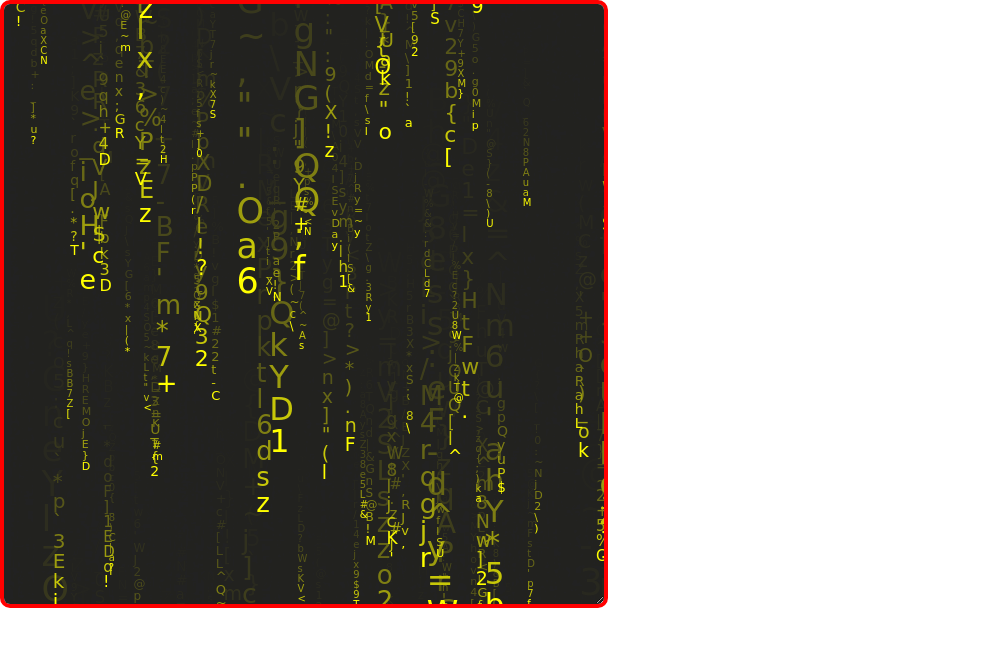
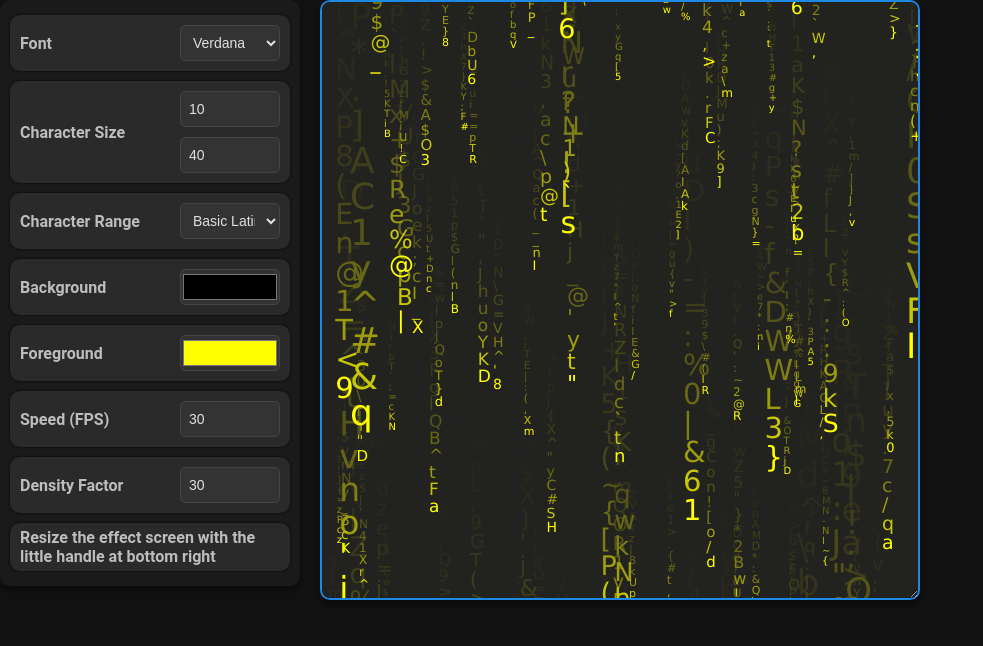
Before and after one commit to m-sarabi/rain-char, a website: page index.html in a window 1280 px wide. Shown: the whole page, without its empty margins (0-983 px from the left). Drawn offline with Linux system fonts and the light colour scheme.

Commit message:
updated the demo

```diff
--- a/demo/script.js
+++ b/demo/script.js
@@ -1,12 +1,47 @@
 const rain = new RainChar({
     id: 'rain',
-    font: 'cursive',
+    font: 'Verdana',
     parentId: 'effect',
+    // charRange: [0x3041, 0x30FF],
 });
 rain.start();
 
-document.addEventListener('keyup', function (event) {
-    if (event.key === 'Enter') {
-        document.getElementById('rain').requestFullscreen().then();
-    }
+document.getElementById('font').addEventListener('change', function () {
+    rain._font = this.value;
+    rain.start();
 });
+
+const charSize1 = document.getElementById('char-size1');
+const charSize2 = document.getElementById('char-size2');
+[charSize1, charSize2].forEach(charSize => {
+    charSize.addEventListener('change', function () {
+        rain._charSize = [charSize1.value ? Number(charSize1.value) : 10, charSize2.value ? Number(charSize2.value) : 40];
+        rain.start();
+    });
+});
+
+document.getElementById('char-range').addEventListener('change', function () {
+    const range = this.value.split(' ').map(Number);
+    rain._charRange = [range[0], range[1]];
+    rain.start();
+});
+
+document.getElementById('bg-color').addEventListener('input', function () {
+    rain._bg = this.value;
+});
+
+document.getElementById('fg-color').addEventListener('input', function () {
+    rain._fg = this.value;
+});
+
+document.getElementById('fps').addEventListener('input', function () {
+    this.value = Math.min(Math.max(Number(this.getAttribute('min')), this.value), Number(this.getAttribute('max')));
+    rain._fps = this.value;
+    rain.start();
+});
+
+document.getElementById('density').addEventListener('input', function () {
+    this.value = Math.min(Math.max(Number(this.getAttribute('min')), this.value), Number(this.getAttribute('max')));
+    rain._densityFactor = this.value;
+    rain.start();
+});
--- a/demo/style.css
+++ b/demo/style.css
@@ -1,3 +1,7 @@
+* {
+    box-sizing: border-box;
+}
+
 body {
     width: 100%;
     height: 100vh;
@@ -6,7 +10,9 @@ body {
     display: flex;
     justify-content: start;
     align-items: start;
-    font-family: monospace;
+    font-family: 'Roboto', sans-serif;
+    background-color: #121212;
+    color: #e0e0e0;
 }
 
 #rain {
@@ -20,7 +26,64 @@ body {
     width: 600px;
     height: 600px;
     resize: both;
+    border-radius: 10px;
     overflow: hidden;
+    border: 2px solid #1e88e5;
+    box-shadow: 0 4px 8px rgba(0, 0, 0, 0.5);
+    background-color: #1c1c1c;
+    position: relative;
+}
+
+#controls {
+    display: flex;
+    flex-direction: column;
+    padding: 10px;
     border-radius: 10px;
-    border: 4px solid red;
+    background-color: #1a1a1a;
+    box-shadow: 0 4px 8px rgba(0, 0, 0, 0.5);
+    width: 300px;
+    margin-right: 20px;
 }
+
+input, select {
+    margin: 5px 0;
+    padding: 8px;
+    border-radius: 5px;
+    border: 1px solid #444;
+    font-size: 14px;
+    height: 36px;
+    background-color: #333;
+    color: #e0e0e0;
+}
+
+input[type=color] {
+    padding: 0;
+}
+
+.row > * {
+    width: 100px;
+}
+
+.row > div > * {
+    width: 100%;
+}
+
+.row {
+    display: flex;
+    justify-content: space-between;
+    align-items: center;
+    gap: 10px;
+    padding: 5px 10px;
+    border-radius: 10px;
+    box-shadow: 0 0 3px rgba(0, 0, 0, 0.8);
+    margin: 5px 0;
+    width: 100%;
+    background-color: #2a2a2a;
+    box-sizing: border-box;
+}
+
+label {
+    font-weight: 600;
+    color: #bdbdbd;
+    flex: 1;
+}
--- a/index.html
+++ b/index.html
@@ -7,6 +7,54 @@
     <script src="src/rain-char.js"></script>
 </head>
 <body>
+<div id="controls">
+    <div class="row">
+        <label>Font</label>
+        <select id="font">
+            <option value="Verdana">Verdana</option>
+            <option value="cursive">cursive</option>
+            <option value="Courier New">Courier New</option>
+            <option value="Times New Roman">Times New Roman</option>
+            <option value="Brush Script MT">Brush Script MT</option>
+        </select>
+    </div>
+    <div class="row">
+        <label>Character Size</label>
+        <div>
+            <input type="number" min="5" max="100" id="char-size1" value="10">
+            <input type="number" min="5" max="100" id="char-size2" value="40">
+        </div>
+    </div>
+    <div class="row">
+        <label>Character Range</label>
+        <select id="char-range">
+            <option value="0x0021 0x007e">Basic Latin</option>
+            <option value="0xc0 0x2af">Extended Latin</option>
+            <option value="0x3041 0x30ff">Hiragana/Katakana</option>
+            <option value="0x2800 0x28ff">Braille Patterns</option>
+            <option value="0x1f300 0x1f64f">Emojis</option>
+        </select>
+    </div>
+    <div class="row">
+        <label>Background</label>
+        <input type="color" value="#222" id="bg-color">
+    </div>
+    <div class="row">
+        <label>Foreground</label>
+        <input type="color" value="#ffff00" id="fg-color">
+    </div>
+    <div class="row">
+        <label>Speed (FPS)</label>
+        <input type="number" value="30" id="fps" min="1" max="100">
+    </div>
+    <div class="row">
+        <label>Density Factor</label>
+        <input type="number" value="30" id="density" min="1" max="100">
+    </div>
+    <div class="row">
+        <label>Resize the effect screen with the little handle at bottom right</label>
+    </div>
+</div>
 <div id="effect"></div>
 </body>
 <script src="demo/script.js"></script>
--- a/src/rain-char.js
+++ b/src/rain-char.js
@@ -29,7 +29,7 @@ class RainChar {
             bg = '#222',
             fg = 'yellow',
             id,
-            fps = 40,
+            fps = 30,
             densityFactor = 10,
             parentId: parentId,
         } = {},
@@ -45,7 +45,6 @@ class RainChar {
         this._densityFactor = densityFactor || 4;
 
         this._lastFrameTime = 0;
-        this._frameInterval = 1000 / this._fps;
 
         this._particles = [];
         this._canvas = document.createElement('canvas');
@@ -148,6 +147,7 @@ class RainChar {
         this._isPaused = false;
         this._particles = [];
         this._onResize();
+        this._frameInterval = 1000 / this._fps;
         this._play();
     }
 
```
Also changed, not shown: readme.md.
